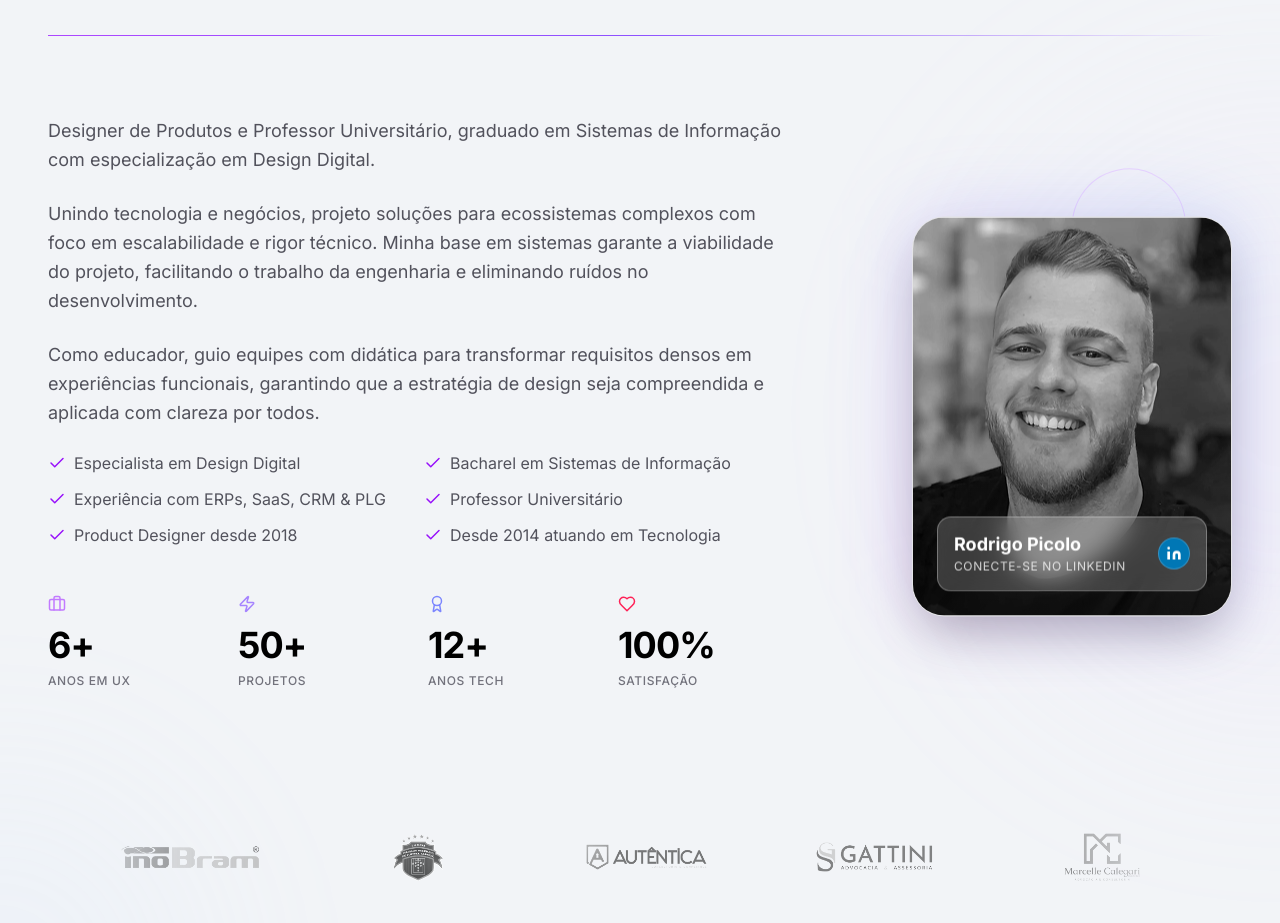
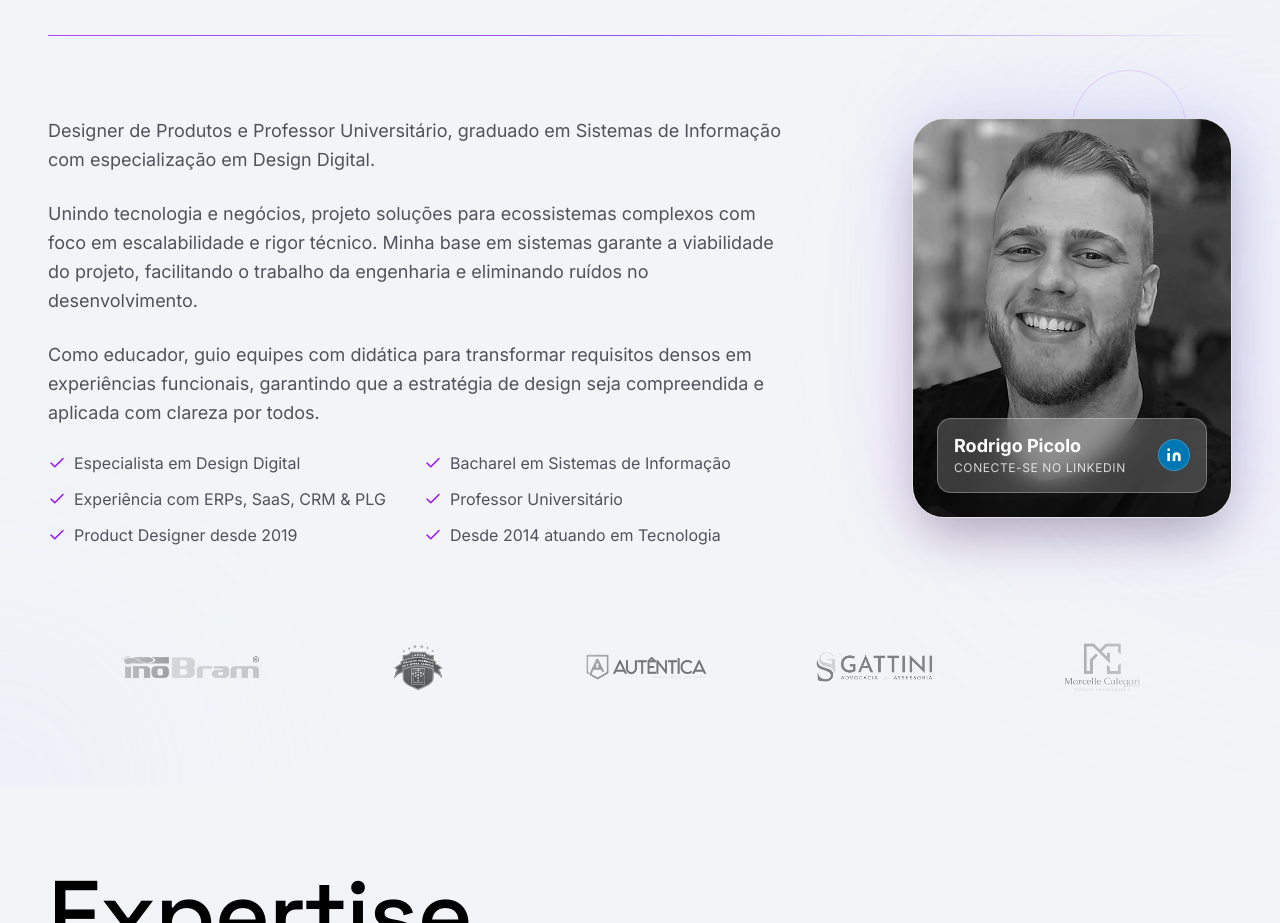
Before and after one commit to elpicollon/elpicollon.github.io, a React (Vite) app: page / in a window 1280 px wide. Shown: the part 1877-2800 px from the top of the page. Built offline with nearby package versions, Linux system fonts and the light colour scheme.

Commit message:
feat: Add favicon and update styling and content across several UI components.

```diff
--- a/index.html
+++ b/index.html
@@ -4,6 +4,7 @@
 <head>
   <meta charset="UTF-8" />
   <meta name="viewport" content="width=device-width, initial-scale=1.0" />
+  <link rel="icon" type="image/png" href="/favicon.png" />
   <title>Picolo Design Digital</title>
 </head>
 
--- a/src/components/AboutSection.tsx
+++ b/src/components/AboutSection.tsx
@@ -1,6 +1,6 @@
 import { motion, useScroll, useTransform } from 'motion/react';
 import { useRef } from 'react';
-import { Linkedin, Award, Briefcase, Zap } from 'lucide-react';
+import { Linkedin } from 'lucide-react';
 import imgEu1 from "../assets/image-rp.png";
 import { ImageWithFallback } from './figma/ImageWithFallback';
 
@@ -36,30 +36,6 @@ export function AboutSection() {
   });
 
   const y = useTransform(scrollYProgress, [0, 1], [100, -100]);
-
-  const stats = [
-    {
-      id: 1,
-      number: "6+",
-      label: "Anos em UX",
-      icon: Briefcase,
-      color: "text-purple-400"
-    },
-    {
-      id: 2,
-      number: "50+",
-      label: "Projetos",
-      icon: Zap,
-      color: "text-violet-400"
-    },
-    {
-      id: 4,
-      number: "12+",
-      label: "Anos Tech",
-      icon: Award,
-      color: "text-indigo-400"
-    }
-  ];
 
   return (
     <section id="sobre" ref={containerRef} className="relative pt-16 pb-0 bg-[#f2f4f7] overflow-hidden z-40">
@@ -123,7 +99,7 @@ export function AboutSection() {
                     "Bacharel em Sistemas de Informação",
                     "Experiência com ERPs, SaaS, CRM & PLG",
                     "Professor Universitário",
-                    "Product Designer desde 2018",
+                    "Product Designer desde 2019",
                     "Desde 2014 atuando em Tecnologia"
                   ].map((item, index) => (
                     <motion.li
@@ -142,50 +118,6 @@ export function AboutSection() {
                     </motion.li>
                   ))}
                 </ul>
-              </div>
-
-              {/* Stats Grid */}
-              <div className="grid grid-cols-2 md:grid-cols-4 gap-6 mt-12 mb-12">
-                {[
-                  ...stats,
-                  {
-                    id: 5,
-                    number: "100%",
-                    label: "SATISFAÇÃO",
-                    icon: ({ size, className }: { size?: number | string; className?: string }) => (
-                      <svg
-                        xmlns="http://www.w3.org/2000/svg"
-                        width={size}
-                        height={size}
-                        viewBox="0 0 24 24"
-                        fill="none"
-                        stroke="currentColor"
-                        strokeWidth="2"
-                        strokeLinecap="round"
-                        strokeLinejoin="round"
-                        className={className}
-                      >
-                        <path d="M19 14c1.49-1.46 3-3.21 3-5.5A5.5 5.5 0 0 0 16.5 3c-1.76 0-3 .5-4.5 2-1.5-1.5-2.74-2-4.5-2A5.5 5.5 0 0 0 2 8.5c0 2.3 1.5 4.05 3 5.5l7 7Z" />
-                      </svg>
-                    ),
-                    color: "text-rose-500",
-                  },
-                ].map((stat, i) => (
-                  <motion.div
-                    key={stat.id}
-                    initial={{ opacity: 0, y: 20 }}
-                    whileInView={{ opacity: 1, y: 0 }}
-                    transition={{ duration: 0.5, delay: i * 0.1 }}
-                    viewport={{ once: true }}
-                    className="flex flex-col gap-2"
-                  >
-                    <div className="flex items-center gap-2 mb-1">
-                      <stat.icon size={18} className={stat.color} />
-                    </div>
-                    <span className="text-3xl md:text-4xl font-bold text-black tracking-tight">{stat.number}</span>
-                    <span className="text-xs uppercase tracking-wider text-zinc-500 font-medium">{stat.label}</span>
-                  </motion.div>
-                ))}
               </div>
 
               {/* Actions */}
--- a/src/components/HeroNew.tsx
+++ b/src/components/HeroNew.tsx
@@ -46,11 +46,11 @@ export function HeroNew() {
             {/* Title */}
             <div className="mt-24 mb-6 md:mb-10 overflow-hidden">
               <div className="flex flex-col gap-2">
-                  <h1 className="text-5xl sm:text-7xl md:text-8xl font-semibold text-[#0f172a] tracking-tight leading-[1.1]">
+                <h1 className="hero-title-mobile text-5xl sm:text-6xl md:text-8xl font-semibold text-[#0f172a] tracking-tight leading-[1.1]">
                   Experiências digitais
                 </h1>
 
-                  <h1 className="text-5xl sm:text-7xl md:text-8xl font-semibold text-transparent bg-clip-text bg-gradient-to-r from-[#7c3aed] to-[#a855f7] tracking-tight leading-[1.1]">
+                <h1 className="hero-title-mobile text-5xl sm:text-6xl md:text-8xl font-semibold text-transparent bg-clip-text bg-gradient-to-r from-[#7c3aed] to-[#a855f7] tracking-tight leading-[1.1]">
                   de ponta a ponta!
                 </h1>
               </div>
--- a/src/components/HorizontalScroll.tsx
+++ b/src/components/HorizontalScroll.tsx
@@ -146,7 +146,7 @@ export function HorizontalScroll() {
             viewport={{ once: true }}
             className="text-6xl md:text-8xl font-medium text-black"
           >
-            Projetos em Destaque
+            Projetos
           </motion.h2>
           <motion.div
             initial={{ width: 0 }}
--- a/src/index.css
+++ b/src/index.css
@@ -1,8 +1,13 @@
 @import url("https://fonts.googleapis.com/css2?family=Space+Grotesk:wght@300;400;500;600;700&family=Inter:wght@300;400;500;600;700;800;900&display=swap");
+
 /*! tailwindcss v4.1.3 | MIT License | https://tailwindcss.com */
 @layer properties {
   @supports (((-webkit-hyphens: none)) and (not (margin-trim: inline))) or ((-moz-orient: inline) and (not (color: rgb(from red r g b)))) {
-    *, :before, :after, ::backdrop {
+
+    *,
+    :before,
+    :after,
+    ::backdrop {
       --tw-translate-x: 0;
       --tw-translate-y: 0;
       --tw-translate-z: 0;
@@ -70,7 +75,9 @@
 }
 
 @layer theme {
-  :root, :host {
+
+  :root,
+  :host {
     --font-sans: ui-sans-serif, system-ui, sans-serif, "Apple Color Emoji", "Segoe UI Emoji", "Segoe UI Symbol", "Noto Color Emoji";
     --font-mono: ui-monospace, SFMono-Regular, Menlo, Monaco, Consolas, "Liberation Mono", "Courier New", monospace;
     --color-blue-200: oklch(.882 .059 254.128);
@@ -156,7 +163,11 @@
 }
 
 @layer base {
-  *, :after, :before, ::backdrop {
+
+  *,
+  :after,
+  :before,
+  ::backdrop {
     box-sizing: border-box;
     border: 0 solid;
     margin: 0;
@@ -170,7 +181,8 @@
     padding: 0;
   }
 
-  html, :host {
+  html,
+  :host {
     -webkit-text-size-adjust: 100%;
     tab-size: 4;
     line-height: 1.5;
@@ -195,7 +207,12 @@
     text-decoration: underline dotted;
   }
 
-  h1, h2, h3, h4, h5, h6 {
+  h1,
+  h2,
+  h3,
+  h4,
+  h5,
+  h6 {
     font-size: inherit;
     font-weight: inherit;
   }
@@ -207,11 +224,15 @@
     text-decoration: inherit;
   }
 
-  b, strong {
+  b,
+  strong {
     font-weight: bolder;
   }
 
-  code, kbd, samp, pre {
+  code,
+  kbd,
+  samp,
+  pre {
     font-family: var(--default-mono-font-family, ui-monospace, SFMono-Regular, Menlo, Monaco, Consolas, "Liberation Mono", "Courier New", monospace);
     font-feature-settings: var(--default-mono-font-feature-settings, normal);
     font-variation-settings: var(--default-mono-font-variation-settings, normal);
@@ -222,7 +243,8 @@
     font-size: 80%;
   }
 
-  sub, sup {
+  sub,
+  sup {
     vertical-align: baseline;
     font-size: 75%;
     line-height: 0;
@@ -255,21 +277,34 @@
     display: list-item;
   }
 
-  ol, ul, menu {
+  ol,
+  ul,
+  menu {
     list-style: none;
   }
 
-  img, svg, video, canvas, audio, iframe, embed, object {
-    vertical-align: middle;
+  img,
+  svg,
+  video,
+  canvas,
+  audio,
+  iframe,
+  embed,
+  object {
     display: block;
   }
 
-  img, video {
+  img,
+  video {
     max-width: 100%;
     height: auto;
   }
 
-  button, input, select, optgroup, textarea {
+  button,
+  input,
+  select,
+  optgroup,
+  textarea {
     font: inherit;
     font-feature-settings: inherit;
     font-variation-settings: inherit;
@@ -375,7 +410,8 @@
     box-shadow: none;
   }
 
-  button, input:where([type="button"], [type="reset"], [type="submit"]) {
+  button,
+  input:where([type="button"], [type="reset"], [type="submit"]) {
     appearance: button;
   }
 
@@ -428,7 +464,12 @@
     font-family: var(--font-body);
   }
 
-  h1, h2, h3, h4, h5, h6 {
+  h1,
+  h2,
+  h3,
+  h4,
+  h5,
+  h6 {
     font-family: var(--font-display);
     letter-spacing: -.02em;
   }
@@ -463,7 +504,8 @@
     line-height: 1.5;
   }
 
-  :where(:not(:has([class*=" text-"]), :not(:has([class^="text-"])))) label, :where(:not(:has([class*=" text-"]), :not(:has([class^="text-"])))) button {
+  :where(:not(:has([class*=" text-"]), :not(:has([class^="text-"])))) label,
+  :where(:not(:has([class*=" text-"]), :not(:has([class^="text-"])))) button {
     font-size: var(--text-base);
     font-weight: var(--font-weight-medium);
     line-height: 1.5;
@@ -1018,7 +1060,8 @@
     flex: none;
   }
 
-  .flex-shrink-0, .shrink-0 {
+  .flex-shrink-0,
+  .shrink-0 {
     flex-shrink: 0;
   }
 
@@ -2296,230 +2339,230 @@
     cursor: grabbing;
   }
 
-  @media (width >= 40rem) {
+  @media (width >=40rem) {
     .sm\:text-7xl {
       font-size: var(--text-7xl);
       line-height: var(--tw-leading, var(--text-7xl--line-height));
     }
   }
 
-  @media (width >= 48rem) {
+  @media (width >=48rem) {
     .md\:col-span-1 {
       grid-column: span 1 / span 1;
     }
   }
 
-  @media (width >= 48rem) {
+  @media (width >=48rem) {
     .md\:col-span-2 {
       grid-column: span 2 / span 2;
     }
   }
 
-  @media (width >= 48rem) {
+  @media (width >=48rem) {
     .md\:row-span-2 {
       grid-row: span 2 / span 2;
     }
   }
 
-  @media (width >= 48rem) {
+  @media (width >=48rem) {
     .md\:mb-10 {
       margin-bottom: calc(var(--spacing) * 10);
     }
   }
 
-  @media (width >= 48rem) {
+  @media (width >=48rem) {
     .md\:mb-20 {
       margin-bottom: calc(var(--spacing) * 20);
     }
   }
 
-  @media (width >= 48rem) {
+  @media (width >=48rem) {
     .md\:flex {
       display: flex;
     }
   }
 
-  @media (width >= 48rem) {
+  @media (width >=48rem) {
     .md\:hidden {
       display: none;
     }
   }
 
-  @media (width >= 48rem) {
+  @media (width >=48rem) {
     .md\:h-10 {
       height: calc(var(--spacing) * 10);
     }
   }
 
-  @media (width >= 48rem) {
+  @media (width >=48rem) {
     .md\:w-\[50vw\] {
       width: 50vw;
     }
   }
 
-  @media (width >= 48rem) {
+  @media (width >=48rem) {
     .md\:grid-cols-2 {
       grid-template-columns: repeat(2, minmax(0, 1fr));
     }
   }
 
-  @media (width >= 48rem) {
+  @media (width >=48rem) {
     .md\:grid-cols-4 {
       grid-template-columns: repeat(4, minmax(0, 1fr));
     }
   }
 
-  @media (width >= 48rem) {
+  @media (width >=48rem) {
     .md\:flex-row {
       flex-direction: row;
     }
   }
 
-  @media (width >= 48rem) {
+  @media (width >=48rem) {
     .md\:gap-8 {
       gap: calc(var(--spacing) * 8);
     }
   }
 
-  @media (width >= 48rem) {
+  @media (width >=48rem) {
     .md\:p-8 {
       padding: calc(var(--spacing) * 8);
     }
   }
 
-  @media (width >= 48rem) {
+  @media (width >=48rem) {
     .md\:p-10 {
       padding: calc(var(--spacing) * 10);
     }
   }
 
-  @media (width >= 48rem) {
+  @media (width >=48rem) {
     .md\:px-6 {
       padding-inline: calc(var(--spacing) * 6);
     }
   }
 
-  @media (width >= 48rem) {
+  @media (width >=48rem) {
     .md\:px-12 {
       padding-inline: calc(var(--spacing) * 12);
     }
   }
 
-  @media (width >= 48rem) {
+  @media (width >=48rem) {
     .md\:py-4 {
       padding-block: calc(var(--spacing) * 4);
     }
   }
 
-  @media (width >= 48rem) {
+  @media (width >=48rem) {
     .md\:pt-6 {
       padding-top: calc(var(--spacing) * 6);
     }
   }
 
-  @media (width >= 48rem) {
+  @media (width >=48rem) {
     .md\:text-4xl {
       font-size: var(--text-4xl);
       line-height: var(--tw-leading, var(--text-4xl--line-height));
     }
   }
 
-  @media (width >= 48rem) {
+  @media (width >=48rem) {
     .md\:text-5xl {
       font-size: var(--text-5xl);
       line-height: var(--tw-leading, var(--text-5xl--line-height));
     }
   }
 
-  @media (width >= 48rem) {
+  @media (width >=48rem) {
     .md\:text-6xl {
       font-size: var(--text-6xl);
       line-height: var(--tw-leading, var(--text-6xl--line-height));
     }
   }
 
-  @media (width >= 48rem) {
+  @media (width >=48rem) {
     .md\:text-8xl {
       font-size: var(--text-8xl);
       line-height: var(--tw-leading, var(--text-8xl--line-height));
     }
   }
 
-  @media (width >= 48rem) {
+  @media (width >=48rem) {
     .md\:text-base {
       font-size: var(--text-base);
       line-height: var(--tw-leading, var(--text-base--line-height));
     }
   }
 
-  @media (width >= 64rem) {
+  @media (width >=64rem) {
     .lg\:order-1 {
       order: 1;
     }
   }
 
-  @media (width >= 64rem) {
+  @media (width >=64rem) {
     .lg\:order-2 {
       order: 2;
     }
   }
 
-  @media (width >= 64rem) {
+  @media (width >=64rem) {
     .lg\:block {
       display: block;
     }
   }
 
-  @media (width >= 64rem) {
+  @media (width >=64rem) {
     .lg\:w-\[40vw\] {
       width: 40vw;
     }
   }
 
-  @media (width >= 64rem) {
+  @media (width >=64rem) {
     .lg\:grid-cols-2 {
       grid-template-columns: repeat(2, minmax(0, 1fr));
     }
   }
 
-  @media (width >= 64rem) {
+  @media (width >=64rem) {
     .lg\:grid-cols-3 {
       grid-template-columns: repeat(3, minmax(0, 1fr));
     }
   }
 
-  @media (width >= 64rem) {
+  @media (width >=64rem) {
     .lg\:grid-cols-\[2fr_1fr\] {
       grid-template-columns: 2fr 1fr;
     }
   }
 
-  @media (width >= 64rem) {
+  @media (width >=64rem) {
     .lg\:grid-cols-\[60\%_40\%\] {
       grid-template-columns: 60% 40%;
     }
   }
 
-  @media (width >= 64rem) {
+  @media (width >=64rem) {
     .lg\:justify-end {
       justify-content: flex-end;
     }
   }
 
-  @media (width >= 64rem) {
+  @media (width >=64rem) {
     .lg\:pr-8 {
       padding-right: calc(var(--spacing) * 8);
     }
   }
 
-  @media (width >= 64rem) {
+  @media (width >=64rem) {
     .lg\:text-5xl {
       font-size: var(--text-5xl);
       line-height: var(--tw-leading, var(--text-5xl--line-height));
     }
   }
 
-  @media (width >= 64rem) {
+  @media (width >=64rem) {
     .lg\:text-6xl {
       font-size: var(--text-6xl);
       line-height: var(--tw-leading, var(--text-6xl--line-height));
@@ -2527,7 +2570,9 @@
   }
 
   @keyframes gradient-x {
-    0%, 100% {
+
+    0%,
+    100% {
       background-position: 0%;
     }
 
@@ -2540,13 +2585,18 @@
     animation: 3s infinite gradient-x;
   }
 
-  @media (width <= 768px) {
+  @media (width <=768px) {
     .mobile-tiny-fix {
       padding-bottom: 6rem !important;
     }
 
-    .mobile-tiny-fix [class*="text-5xl"] {
+    .mobile-tiny-fix [class*="text-5xl"]:not(.hero-title-mobile) {
       font-size: 2.5rem !important;
+      line-height: 1.1 !important;
+    }
+
+    .mobile-tiny-fix .hero-title-mobile {
+      font-size: 3.4rem !important;
       line-height: 1.1 !important;
     }
 
@@ -2568,9 +2618,13 @@
     }
   }
 
-  @media (width <= 380px) {
-    .mobile-tiny-fix [class*="text-5xl"] {
+  @media (width <=380px) {
+    .mobile-tiny-fix [class*="text-5xl"]:not(.hero-title-mobile) {
       font-size: 2rem !important;
+    }
+
+    .mobile-tiny-fix .hero-title-mobile {
+      font-size: 2.8rem !important;
     }
 
     .mobile-tiny-fix .w-36 {
@@ -2670,7 +2724,7 @@ body {
   overflow-x: hidden;
 }
 
-@media (width >= 1024px) {
+@media (width >=1024px) {
   * {
     cursor: none !important;
   }
@@ -3036,3 +3090,27 @@ body {
   syntax: "*";
   inherits: false
 }
+
+/* Mobile purple icons for expertise section */
+@media (max-width: 767px) {
+  .expertise-icon-mobile {
+    color: rgb(147 51 234) !important;
+    /* purple-600 */
+  }
+
+  .expertise-icon-container-mobile {
+    background-color: rgb(147 51 234 / 0.1) !important;
+    border-color: rgb(147 51 234 / 0.3) !important;
+  }
+
+  .bento-feature-card {
+    grid-column: span 2 / span 2 !important;
+  }
+}
+
+/* Mobile styles - max 639px to match Tailwind sm breakpoint at 640px */
+@media (max-width: 639px) {
+  .hero-title-mobile {
+    font-size: 3.4rem !important;
+  }
+}
```
Also changed, not shown: src/components/BentoGrid.tsx (+80 -27 lines), public/favicon.png (added). Lines whose indentation alone changed are shown as unchanged.
